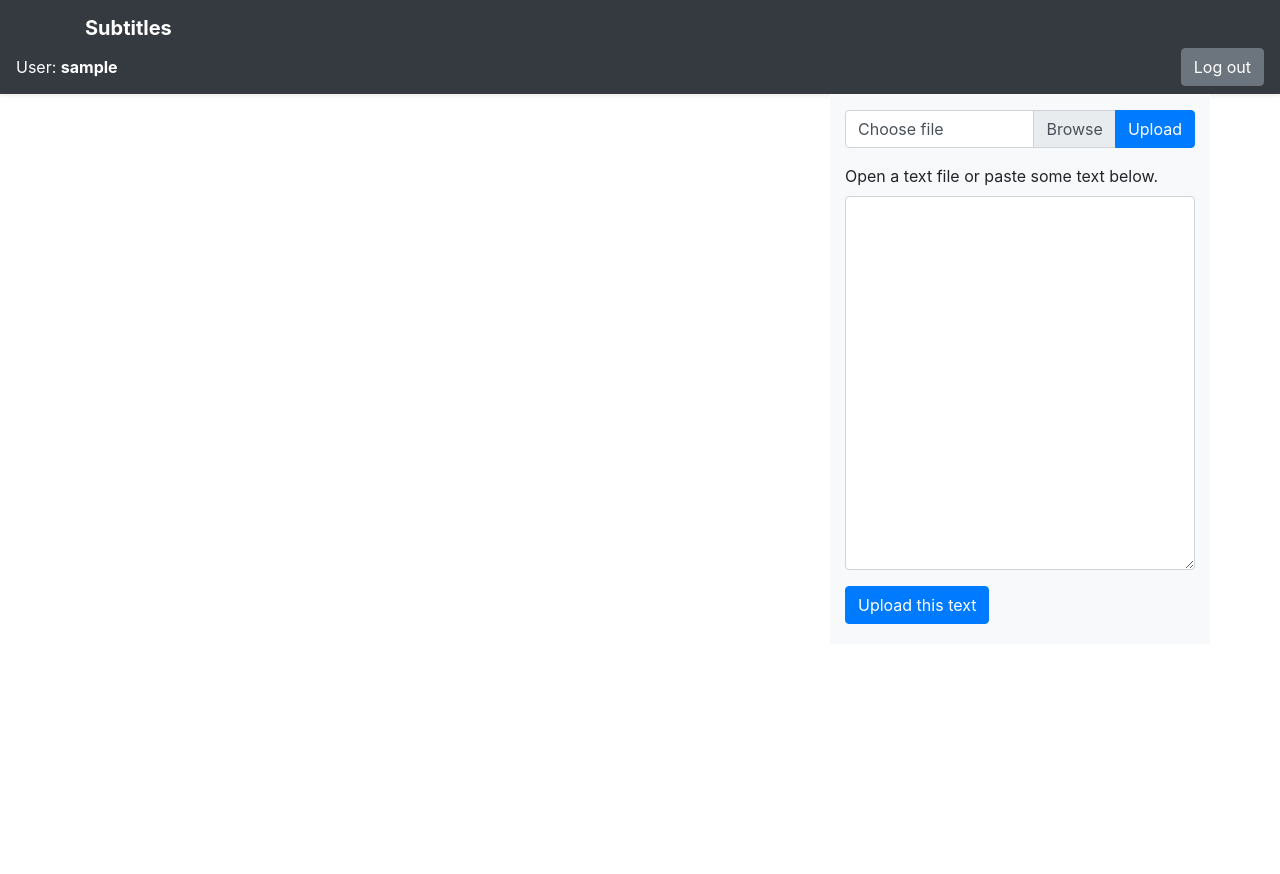
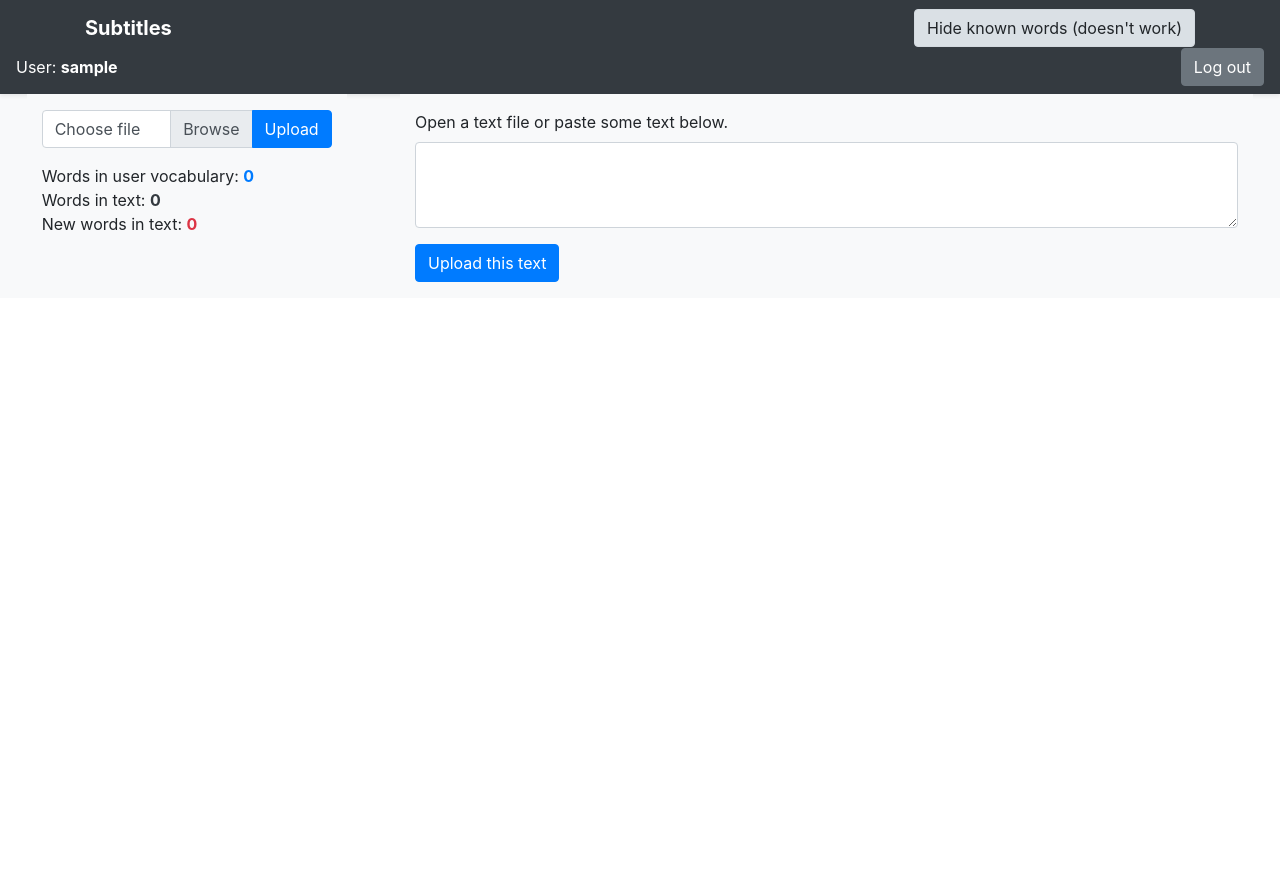
Before and after one commit to oliver416/subs, a Django app: page /accounts/profile/ in a window 1280 px wide. Before the commit the page ends 624 px from the top, so only its background shows below. Run offline with Django 3.2, Linux system fonts and the light colour scheme; the visitor is signed in with stand-in values (Sample User, id 1); data comes from the database, SQL or seed files in the repository; some libraries are stand-ins or nearby versions.

Commit message:
#004 Frontend was changed, uppercase words and stats were added. 1) Parser was improved (parser.py). 2) Views.py - uppercase words were added. 3) Profile.html and profile.js - significant changes.

```diff
--- a/subtitles/main/modules/parser.py
+++ b/subtitles/main/modules/parser.py
@@ -2,7 +2,7 @@ from re import search
 
 STOP_ROWS = ['-->', '\n']
 STOP_WORDS = ['-', '\n', '&', '']
-STOP_PUNCTUATION = ['\n', '.', '?', '!', ',', ':', '\"', '&', '#']
+STOP_PUNCTUATION = ['\n', '.', '?', '!', ',', ':', '\"', '&', '#', ';']
 APOSTROPHE = '\''
 
 
@@ -13,11 +13,12 @@ def parse_text(path, isfile=True):
         if isfile is True:
             file = open(str(data), 'r')
             for row in file:
-                split_row = row.split(' ')
-                rows.append(split_row)
+                for split in row.split(' '):
+                    rows.append(split.split('\n'))
             file.close()
         else:
-            rows.append(data.split(' '))
+            for split in data.split(' '):
+                rows.append(split.split('\n'))
         clear_rows = list()
         for row in rows:
             clear_rows.append(row)
--- a/subtitles/main/views.py
+++ b/subtitles/main/views.py
@@ -23,7 +23,9 @@ def index(request):
 
 def profile(request):
     username = request.user.username
-    return render(request, 'main/profile.html', {'username': username})
+    user_id = User.objects.get(username=username).id
+    words_count = UserVocabulary.objects.filter(user_id__id__contains=user_id).count()
+    return render(request, 'main/profile.html', {'username': username, 'words_count': words_count})
 
 
 def upload_file(request):
@@ -49,12 +51,19 @@ def check_word(request, word):
         user_id = User.objects.get(username=username).id
     #  TODO: crutch
     try:
-        UserVocabulary.objects.get(user_id=user_id, word=word).word
+        word = UserVocabulary.objects.get(user_id=user_id, word=word).word
         response = True
+        return JsonResponse({'exists': response, 'word': word})
     except UserVocabulary.DoesNotExist:
-        # TODO: save to vocabulary
+        pass
+    try:
+        word = UserVocabulary.objects.get(user_id=user_id, word=word.replace(word[0], word[0].upper())).word
+        response = True
+        return JsonResponse({'exists': response, 'word': word})
+    except UserVocabulary.DoesNotExist:
         response = False
-    return JsonResponse({'exists': response})
+        word = ''
+        return JsonResponse({'exists': response, 'word': word})
 
 
 def touch_word(request, word):
--- /dev/null
+++ b/subtitles/static/main/css/profile.css
@@ -0,0 +1,3 @@
+.h-72vh {
+    height: 72vh;
+}
--- a/subtitles/static/main/js/profile.js
+++ b/subtitles/static/main/js/profile.js
@@ -52,7 +52,9 @@ function postRequest(callback, url, context){
 function touchWordCallback(response){
     let word = JSON.parse(response)['word'];
     let exists = JSON.parse(response)['exists'];
-    let buttonGroup = document.getElementById(word);
+    let newWords = document.getElementsByClassName('newWords')[0];
+    let userWords = document.getElementsByClassName('userWords')[0];
+    let buttonGroup = document.getElementById(word.toLowerCase());
     let buttonWord = buttonGroup.getElementsByClassName('word-button')[0];
     let buttonDropdown = buttonGroup.getElementsByClassName('button-dropdown')[0];
     if (exists === true){
@@ -60,22 +62,33 @@ function touchWordCallback(response){
         buttonWord.classList.add('btn-success');
         buttonDropdown.classList.remove('btn-danger');
         buttonDropdown.classList.add('btn-success');
+        newWords.innerText = Number(newWords.innerText) - 1;
+        userWords.innerText = Number(userWords.innerText) + 1;
     }else{
         buttonWord.classList.remove('btn-success');
         buttonWord.classList.add('btn-danger');
         buttonDropdown.classList.remove('btn-success');
         buttonDropdown.classList.add('btn-danger');
+        newWords.innerText = Number(newWords.innerText) + 1;
+        userWords.innerText = Number(userWords.innerText) - 1;
     }
 };
 
 function checkWordCallback(response, context){
     // let button = document.createElement('button');
-    let word = context[0];
+    let word = '';
+    if (JSON.parse(response)['word'] !== ''){
+        word = JSON.parse(response)['word'];
+    }else{
+        word = context[0];
+    }
+    // let word = context[0];
     let frequency = context[1];
     let canvas = document.getElementById('canvas');
     let buttonGroup = document.createElement('div');
-    buttonGroup.id = word;
-    buttonGroup.className = 'btn-group p-3';
+    // buttonGroup.id = word;
+    buttonGroup.id = context[0];
+    buttonGroup.className = 'btn-group p-3 buttonGroup';
     canvas.appendChild(buttonGroup);
     let button = document.createElement('button');
     // TODO: It's a sort of bullshit
@@ -87,6 +100,8 @@ function checkWordCallback(response, context){
     }else{
         button.className = 'btn btn-danger word-button';
         dropdownStyle = 'btn-danger';
+        let newWords = document.getElementsByClassName('newWords')[0];
+        newWords.innerText = Number(newWords.innerText) + 1;
     }
     // button.id = word;
     // buttonGroup.appendChild(button);
@@ -98,19 +113,24 @@ function checkWordCallback(response, context){
         <div class="dropdown-menu">
         <button class="dropdown-item button-translate">Translate</button>
         <button class="dropdown-item bg-warning button-marker">Mark a word</button>
-        <!--<div class="dropdown-divider"></div>
-        <button class="dropdown-item bg-warning button-name">Mark as a Name</button>
-        <button class="dropdown-item bg-secondary button-mistake">Mark as a mistake</button>-->
+        <div class="dropdown-divider"></div>
+        <button class="dropdown-item bg-info button-name">Mark as a Name</button>
+        <!--<button class="dropdown-item bg-secondary button-mistake">Mark as a mistake</button>-->
         </div>
     `
     buttonGroup.getElementsByClassName('word-button')[0].addEventListener('click', wordButtonClick);
     buttonGroup.getElementsByClassName('button-translate')[0].addEventListener('click', translateButtonClick);
     buttonGroup.getElementsByClassName('button-marker')[0].addEventListener('click', markerButtonClick);
+    buttonGroup.getElementsByClassName('button-name')[0].addEventListener('click', nameButtonClick);
 };
 
 function saveFileCallback(data){
     let words = JSON.parse(data)['words'];
     let div = document.getElementById('canvas');
+    let allWords = document.getElementsByClassName('allWords')[0];
+    allWords.innerText = words.length;
+    let newWords = document.getElementsByClassName('newWords')[0];
+    newWords.innerText = '0';
     div.innerHTML = '';
     // TODO: crutch
     for (let word in words){
@@ -164,6 +184,26 @@ function markerButtonClick(e){
     textDisplay.innerHTML = text;
 };
 
+function nameButtonClick(e){
+    let word = e.target.parentElement.parentElement.id;
+    word = word.replace(word[0], word[0].toUpperCase())
+    getRequest(touchWordCallback, '/touch/' + word);
+};
+
+function hideWords(e){
+    if (e.target.localName === 'label'){
+        if (e.target.classList.contains('active') === true){
+            let buttons = document.getElementsByClassName('buttonGroup');
+            let i = 0;
+            for (let button of buttons){
+                i += 1;
+                console.log(i);
+            }
+            // console.log(buttons);
+        }
+    }
+};
+
 let input = document.getElementById('inputGroupFile04');
 // TODO: to change stranges id
 input.addEventListener('change', showFileName);
@@ -173,3 +213,6 @@ uploadButton.addEventListener('click', uploadFile);
 
 let textAreaButton = document.getElementById('textAreaButton');
 textAreaButton.addEventListener('click', uploadText);
+
+let hideWordsButton = document.getElementsByClassName('hideWords')[0];
+hideWordsButton.addEventListener('click', hideWords);
--- a/subtitles/templates/main/profile.html
+++ b/subtitles/templates/main/profile.html
@@ -6,6 +6,7 @@
     <meta charset="UTF-8">
     <title>Profile</title>
     <link rel="stylesheet" href="{% static 'bootstrap/dist/css/bootstrap.min.css' %}">
+    <link rel="stylesheet" href="{% static 'main/css/profile.css' %}">
 </head>
 <body>
     <header>
@@ -14,6 +15,11 @@
             <a href="/" class="navbar-brand d-flex align-items-center">
               <strong>Subtitles</strong>
             </a>
+            <div class="btn-group-toggle hideWords" data-toggle="buttons">
+              <label class="btn btn-light">
+                <input type="checkbox" checked>Hide known words (doesn't work)
+              </label>
+            </div>
           </div>
             <div class="text-white mr-5 align-middle">User: <span class="font-weight-bolder">{{ username }}</span></div>
             <a href="/accounts/logout" class="btn btn-secondary">Log out</a>
@@ -22,12 +28,10 @@
 
     <main role="main">
         <section>
-          <div class="container">
+          <!-- <div class="container"> -->
 
-          <div class="row">
-            <div class="col-lg-8 pt-3" id="textDisplay"></div>
-            <div class="col-lg-4 ml-auto mr-auto pt-3 bg-light">
-
+          <div class="row bg-light m-0">
+              <div class="col-lg-3 ml-auto mr-auto pt-3 bg-light">
                 <div class="input-group">
                     <div class="custom-file">
                       <form action="/upload_file/" method="post" enctype="multipart/form-data">{% csrf_token %}
@@ -39,22 +43,27 @@
                       <button class="btn btn-primary" type="button" id="inputGroupFileAddon04">Upload</button>
                     </div>
                 </div>
-
-            <div class="form-group pt-3">
-              <label for="textArea">Open a text file or paste some text below.</label>
-              <textarea class="form-control" id="textArea" rows="15"></textarea>
-              <button class="btn btn-primary mt-3" id="textAreaButton">Upload this text</button>
-            </div>
+                <div class="stats pt-3">
+                  <div>Words in user vocabulary: <span class="text-primary font-weight-bold userWords">{{ words_count }}</span></div>
+                  <div>Words in text: <span class="text-dark font-weight-bold allWords">0</span></div>
+                  <div>New words in text: <span class="text-danger font-weight-bold newWords">0</span></div>
                 </div>
               </div>
 
-            <div class="row">
-              <div class="col-lg-8 ml-auto mr-auto pb-1 text-center align-middle" id="canvas">
+              <div class="form-group col-lg-8 ml-auto mr-auto pt-3 bg-light">
+                <label for="textArea">Open a text file or paste some text below.</label>
+                <textarea class="form-control" id="textArea" rows="3"></textarea>
+                <button class="btn btn-primary mt-3" id="textAreaButton">Upload this text</button>
               </div>
-              <div class="col-lg-4 bg-light" id="translation-id">
+              <!-- </div> -->
           </div>
+
+          <div class="row m-0">
+            <div class="col-lg-4 pt-3 h-72vh overflow-auto" id="textDisplay"></div>
+            <div class="col-lg-4 ml-auto mr-auto pb-1 text-center align-middle h-72vh overflow-auto" id="canvas"></div>
+            <div class="col-lg-4 h-72vh overflow-auto" id="translation-id"></div>
           </div>
-          </div>
+          <!-- </div> -->
         </section>
     </main>
     <script src="{% static 'main/js/profile.js' %}"></script>
```
Lines whose indentation alone changed are shown as unchanged.
